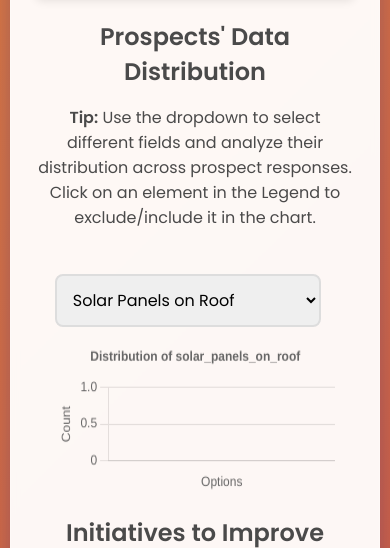
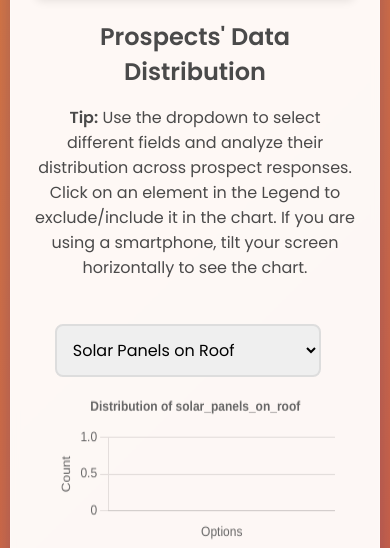
Before and after one commit to alessandroredrouge/Solar-Leads, a Flask app: page /prospect_qualification in a window 390 px wide. Shown: the part 1335-1883 px from the top of the page. Run offline with Flask 2, Linux system fonts and the light colour scheme; the visitor is signed in with stand-in values (Sample User, id 1); data that the repository does not hold is empty; parts of the project's set-up code (start-up, migrations or seed data) failed here and were passed over.

Commit message:
Small update to tell the user how to correctly visualize the charts when using a smartphone

```diff
--- a/app/templates/prospect_qualification.html
+++ b/app/templates/prospect_qualification.html
@@ -95,7 +95,7 @@
             </table>
         </div>
         <h2>Prospects' Data Distribution</h2>
-        <p class="data-tip"><strong>Tip:</strong> Use the dropdown to select different fields and analyze their distribution across prospect responses. Click on an element in the Legend to exclude/include it in the chart.</p>
+        <p class="data-tip"><strong>Tip:</strong> Use the dropdown to select different fields and analyze their distribution across prospect responses. Click on an element in the Legend to exclude/include it in the chart. If you are using a smartphone, tilt your screen horizontally to see the chart.</p>
         <div class="chart-container">
             <div class="chart-controls">
                 <select id="field-select">
@@ -170,13 +170,13 @@
 
 
         <h2>Prospects' Responses</h2>
-        <p class="data-tip"><strong>Tip:</strong> Click on an element in the Legend to exclude/include it in the chart.</p>
+        <p class="data-tip"><strong>Tip:</strong> Click on an element in the Legend to exclude/include it in the chart. If you are using a smartphone, tilt your screen horizontally to see the chart in a better way.</p>
         <div class="chart-container" style="position: relative; height:80vh; width:80vw; margin: auto;">
             <canvas id="prospectResponsesChart"></canvas>
         </div>
 
         <h2>Reasons of No</h2>
-        <p class="data-tip"><strong>Tip:</strong> Click on an element in the Legend to exclude/include it in the chart.</p>
+        <p class="data-tip"><strong>Tip:</strong> Click on an element in the Legend to exclude/include it in the chart. If you are using a smartphone, tilt your screen vertically to see the chart in a better way.</p>
         <div class="chart-container" style="position: relative; height:80vh; width:80vw; margin: auto;">
             <canvas id="reasonsOfNoChart"></canvas>
         </div>
```
